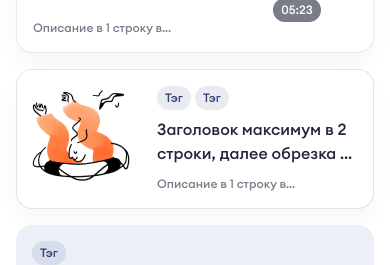
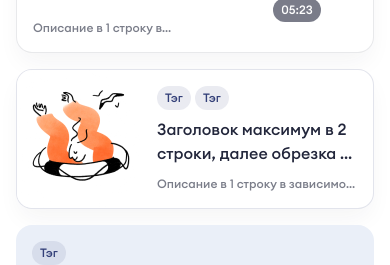
Before and after one commit to leratk22/prosebya, a Next.js app: page /sandbox in a window 390 px wide. Shown: the part 531-796 px from the top of the page. Built offline with nearby package versions, Linux system fonts and the light colour scheme.

Commit message:
Обновлен лог сборки Storybook и стили обрезки текста.

```diff
--- a/src/components/cards/horizontal-card-web.tsx
+++ b/src/components/cards/horizontal-card-web.tsx
@@ -135,10 +135,10 @@ export const HorizontalCardWeb = React.forwardRef<
 
       return (
         <div
-          className="flex flex-col justify-between flex-1 relative z-10 self-stretch py-16 pr-16 md:py-32 md:pr-64 md:pl-0"
+          className="flex flex-col justify-between flex-1 min-w-0 relative z-10 self-stretch py-16 pr-16 md:py-32 md:pr-64 md:pl-0"
         >
           {/* Верхний блок: badges (mobile) + заголовок + описание (desktop) */}
-          <div className="flex flex-col gap-8 md:gap-4 self-stretch">
+          <div className="flex flex-col gap-8 md:gap-4 self-stretch min-w-0">
             {/* Badges на mobile - перед заголовком */}
             <div className="flex flex-row gap-4 md:hidden self-stretch min-w-0 overflow-hidden">
               {badges.map((badge, index) => (
@@ -153,14 +153,14 @@ export const HorizontalCardWeb = React.forwardRef<
             </div>
             {/* Title */}
             <h3
-              className="practice-card-title font-medium font-euclid text-light-fg-primary dark:text-dark-fg-primary line-clamp-2 self-stretch min-w-0"
+              className="practice-card-title font-medium font-euclid text-light-fg-primary dark:text-dark-fg-primary line-clamp-2 self-stretch min-w-0 max-w-full"
             >
               {title}
             </h3>
             {/* Description - только для desktop, в мобильной версии будет внизу */}
             {description && (
               <p
-                className="hidden md:block font-medium font-euclid text-light-fg-tertiary dark:text-dark-fg-tertiary line-clamp-1 self-stretch min-w-0"
+                className="hidden md:block font-medium font-euclid text-light-fg-tertiary dark:text-dark-fg-tertiary truncate self-stretch min-w-0 max-w-full"
                 style={{
                   fontSize: "12px",
                   lineHeight: "16px", // 1.3333333333333333em
@@ -187,7 +187,7 @@ export const HorizontalCardWeb = React.forwardRef<
             {/* Description на mobile - всегда внизу */}
             {description && (
               <p
-                className="md:hidden font-medium font-euclid text-light-fg-tertiary dark:text-dark-fg-tertiary line-clamp-1 self-stretch min-w-0"
+                className="md:hidden font-medium font-euclid text-light-fg-tertiary dark:text-dark-fg-tertiary truncate self-stretch min-w-0 max-w-full"
                 style={{
                   fontSize: "12px",
                   lineHeight: "16px", // 1.3333333333333333em
```
Also changed, not shown: 1 other file (tests, documents, lock files or other folders).
